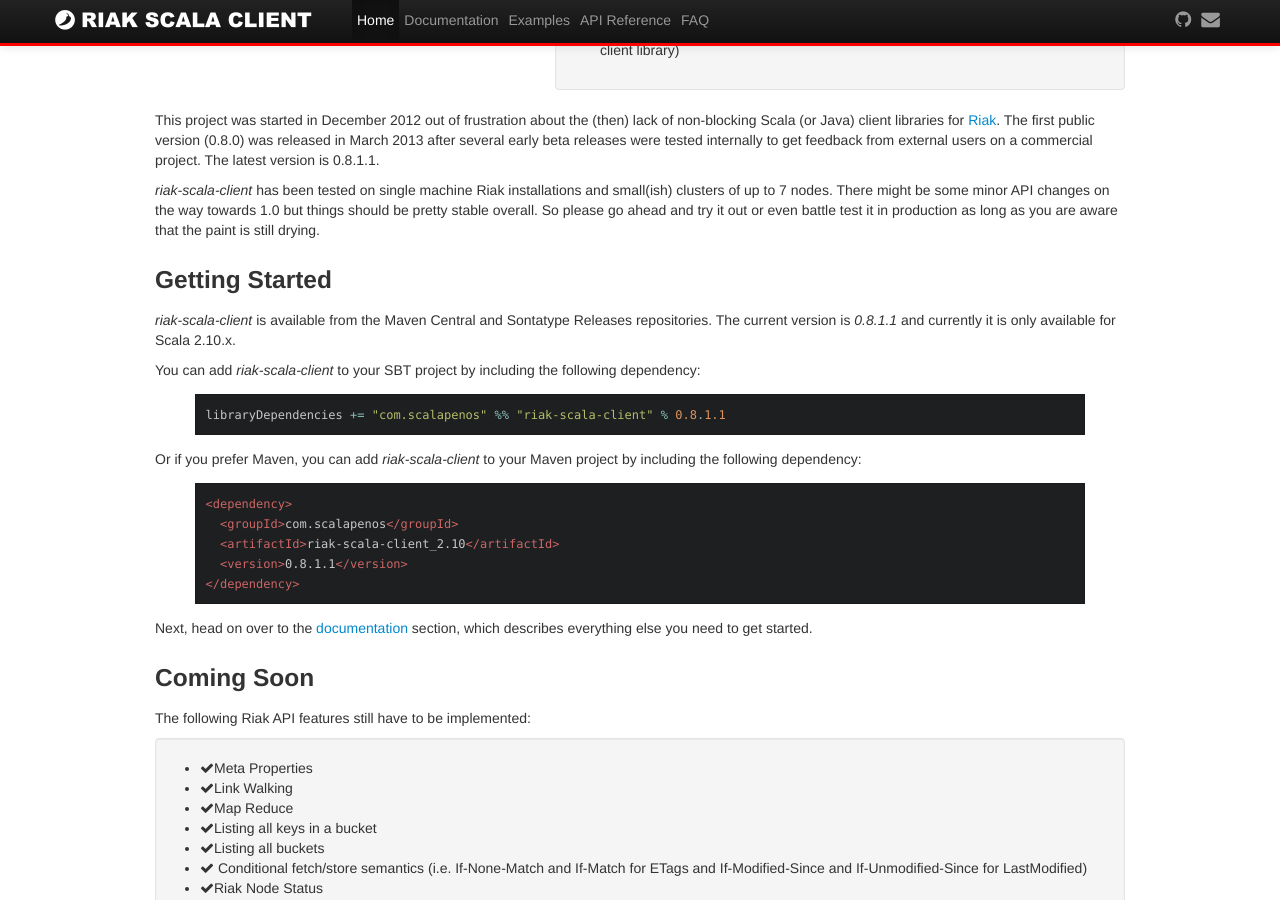
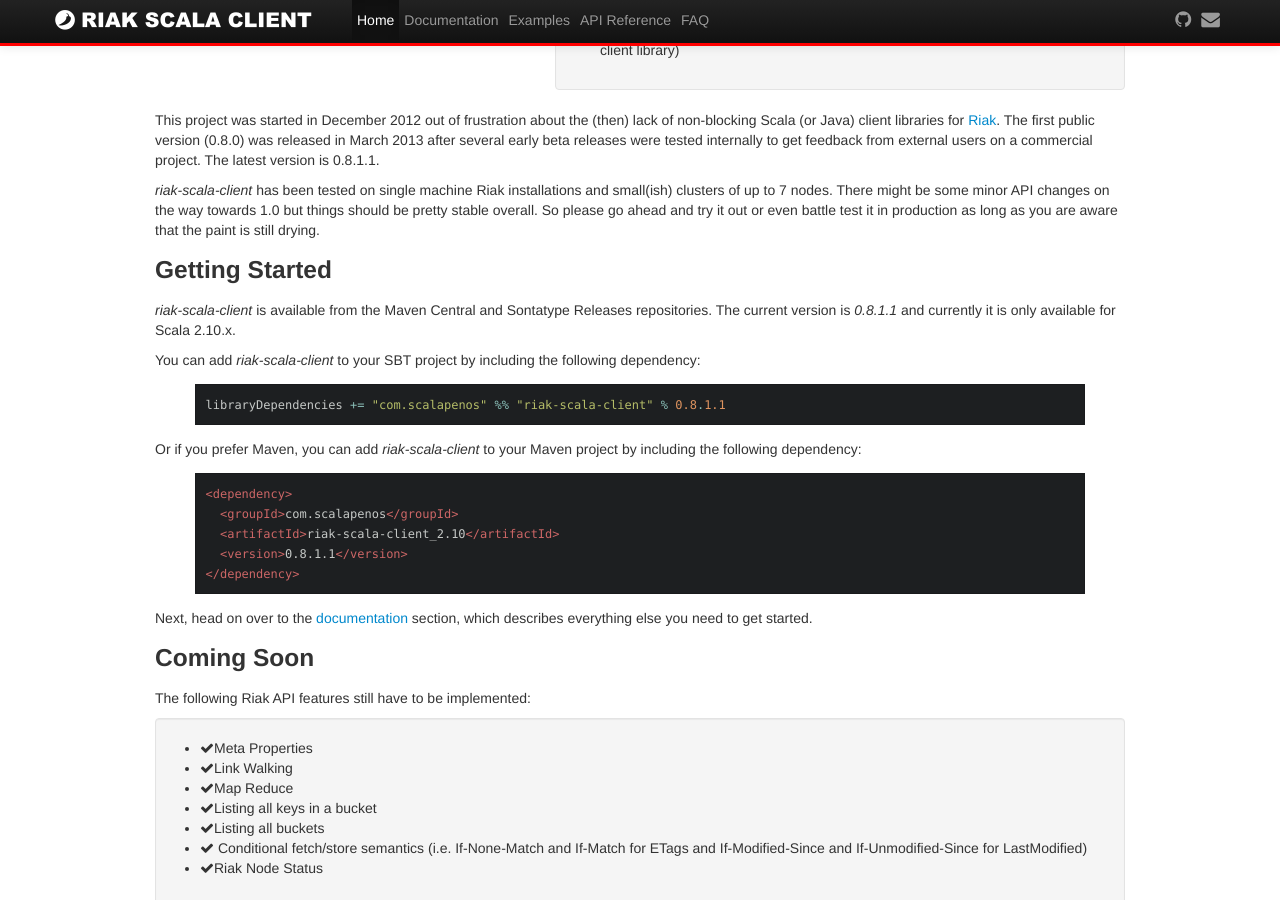
Before and after one commit to agemooij/riak-scala-client, a Jekyll site: the page built from index.html, in a window 1280 px wide and 900 px high, scrolled down 444 px. Built offline with Jekyll 4.4.1, drawn with Linux system fonts in a browser that asks for light colours; nearby versions of some CDN libraries.

Commit message:
removed unnecessary html. a lot more can be removed but I'll safe that for when I'm done with the main scalapenos site

```diff
--- a/index.html
+++ b/index.html
@@ -85,16 +85,8 @@
         pretty stable overall. So please go ahead and try it out or even battle test it in production as long
         as you are aware that the paint is still drying.
       </p>
-    </div>
-
-    <div class="span1"></div>
-  </div> <!-- /row -->
 
 
-  <div class="row">
-    <div class="span1"></div>
-
-    <div class="span10">
       <h3>Getting Started</h3>
       <p>
         <em>riak-scala-client</em> is available from the Maven Central and Sontatype Releases repositories.
@@ -127,15 +119,8 @@
         Next, head on over to the <a href="documentation.html">documentation</a> section, which describes
         everything else you need to get started.
       </p>
-    </div>
-    <div class="span1"></div>
-  </div> <!-- /row -->
 
 
-  <div class="row">
-    <div class="span1"></div>
-
-    <div class="span10">
       <h3>Coming Soon</h3>
       <p>
         The following Riak API features still have to be implemented:
@@ -167,16 +152,8 @@
         If you think anything is missing from the above lists, please go ahead and let us know by
         creating an issue or a pull request!
       </p>
-    </div>
-
-    <div class="span1"></div>
-  </div> <!-- /row -->
 
 
-  <div class="row">
-    <div class="span1"></div>
-
-    <div class="span10">
       <h3>Feedback Welcome!</h3>
       <p>
         Feedback is always good so please go ahead and fork the project, file issues (or complaints),
@@ -184,20 +161,8 @@
         a mailing list of your choice (<a href="http://lists.basho.com/mailman/listinfo/riak-users_lists.basho.com">riak-users</a>
         would be a good one to start with).
       </p>
-    </div>
-
-    <div class="span1"></div>
-  </div> <!-- /row -->
-
-</div> <!-- /container -->
 
 
-
-<div class="container">
-  <div class="row">
-    <div class="span1"></div>
-
-    <div class="span10">
       <h3>License</h3>
       <p>
         This project is licensed under the <a href="http://www.apache.org/licenses/LICENSE-2.0" target="_blank">Apache 2.0 open source license</a>.
```
